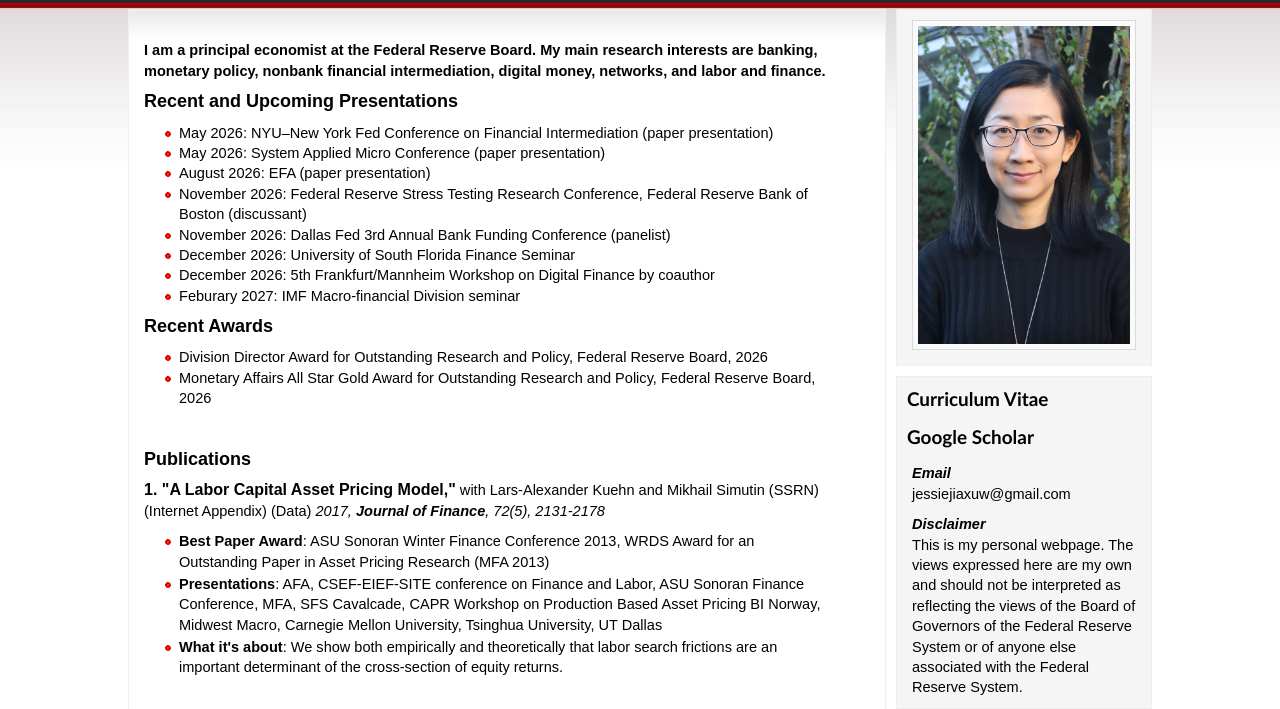
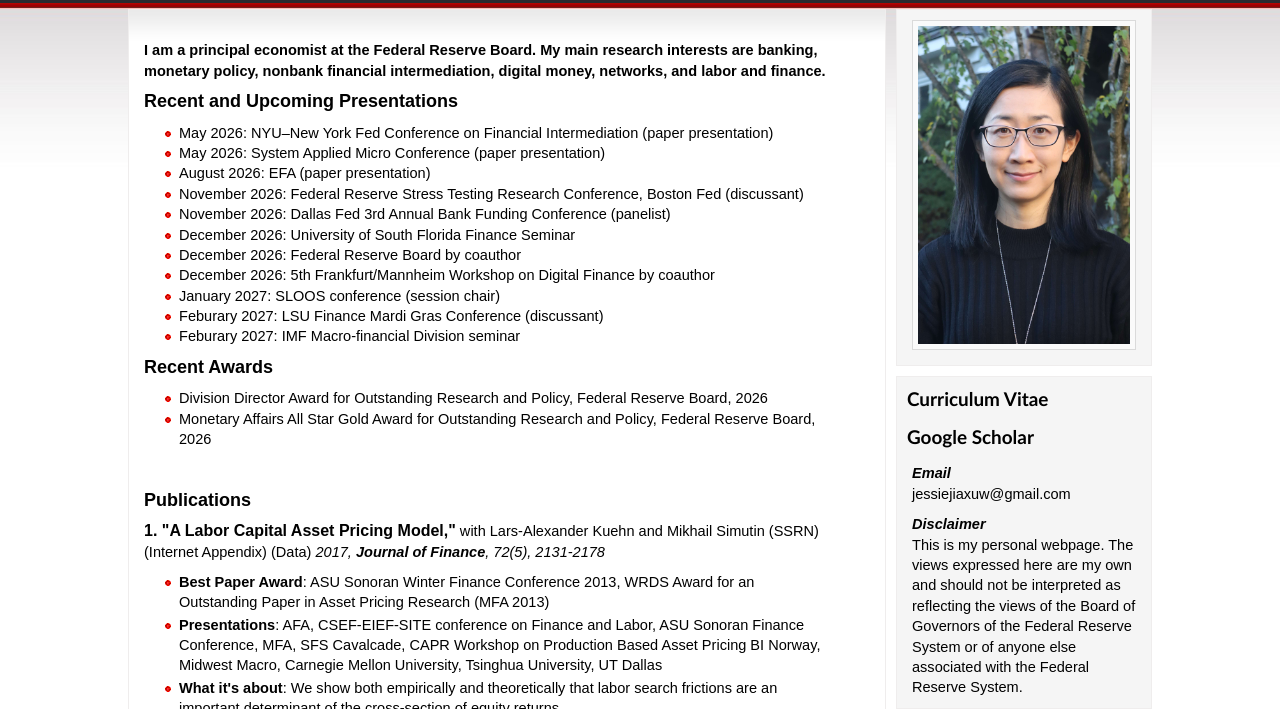
Before and after one commit to jiaxuwangweb/website, a plain HTML site: page index.html in a window 1280 px wide. Shown: the part 91-800 px from the top of the page. Drawn offline with Linux system fonts and the light colour scheme.

Commit message:
Update index.html

```diff
--- a/index.html
+++ b/index.html
@@ -85,10 +85,13 @@
 					<li>May 2026: NYU–New York Fed Conference on Financial Intermediation (paper presentation)</li>
 					<li>May 2026: System Applied Micro Conference (paper presentation)</li>
 				    <li>August 2026: EFA (paper presentation)</li>
-					<li>November 2026: Federal Reserve Stress Testing Research Conference, Federal Reserve Bank of Boston (discussant)</li>
+					<li>November 2026: Federal Reserve Stress Testing Research Conference, Boston Fed (discussant)</li>
 					<li>November 2026: Dallas Fed 3rd Annual Bank Funding Conference (panelist)</li>
 					<li>December 2026: University of South Florida Finance Seminar</li>
+					<li>December 2026: Federal Reserve Board by coauthor</li>
 					<li>December 2026: 5th Frankfurt/Mannheim Workshop on Digital Finance by coauthor</li>
+					<li>January 2027:  SLOOS conference (session chair) </li>
+					<li>Feburary 2027: LSU Finance Mardi Gras Conference (discussant) </li>
 					<li>Feburary 2027: IMF Macro-financial Division seminar </li>
 			</ul>
 
```
